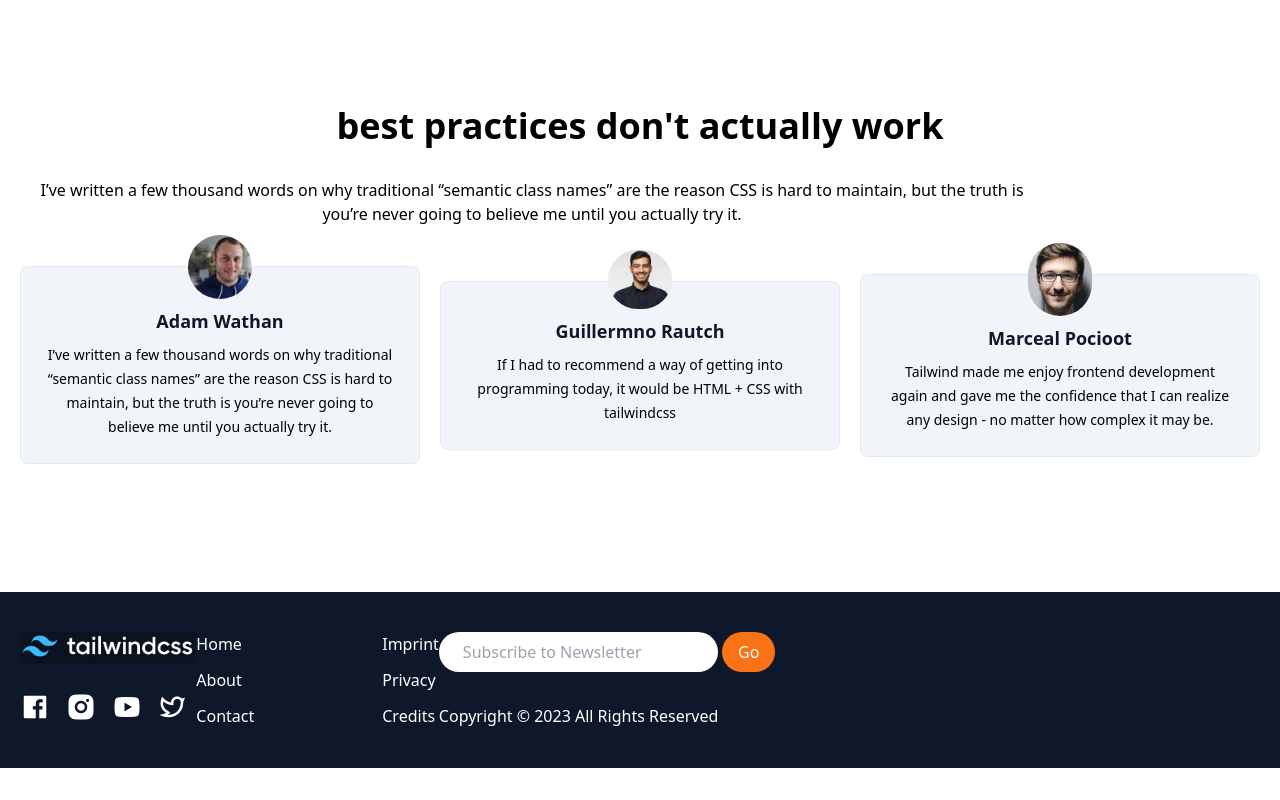
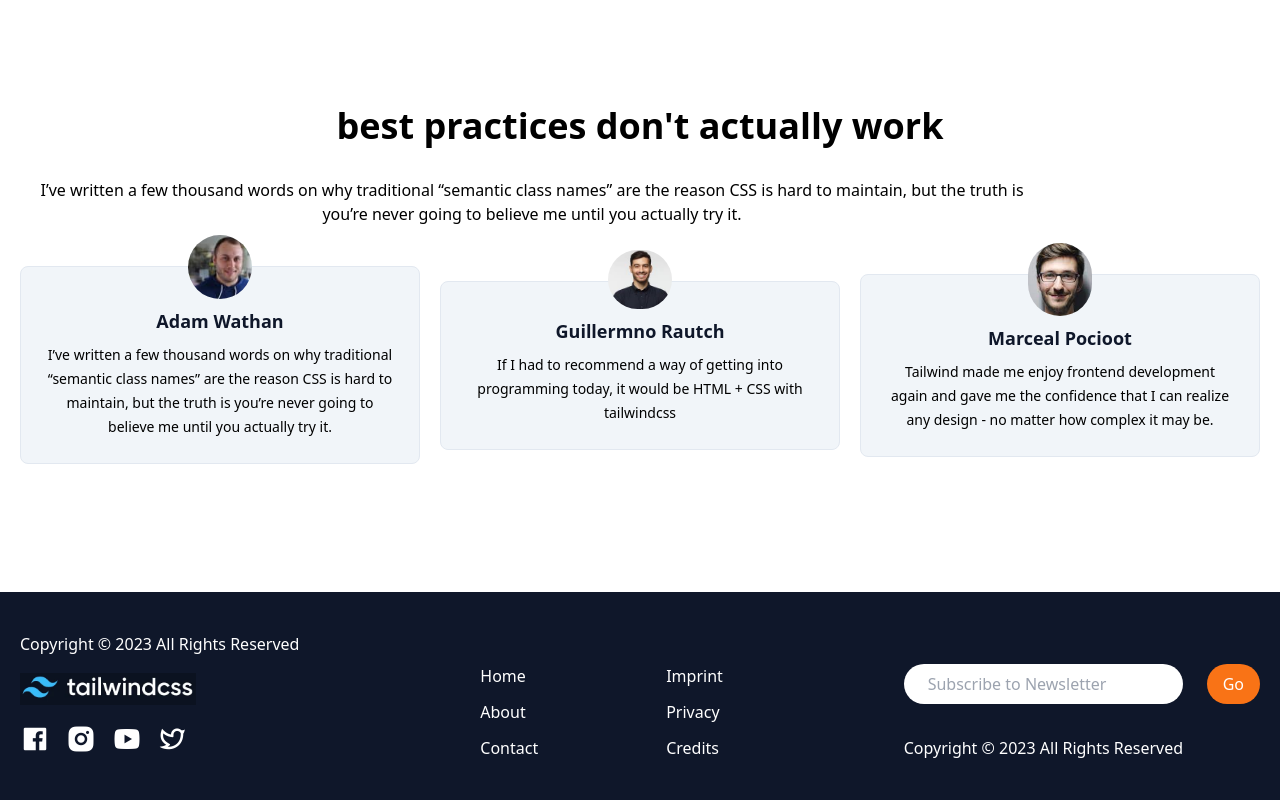
Before and after one commit to ib3241413/Learn_Tailwind_project, a website: page index.html in a window 1280 px wide. Shown: the part 568-1368 px from the top of the page. Before the commit the page ends 1336 px from the top, so only its background shows below. Drawn offline with nearby package versions, Linux system fonts and the light colour scheme.

Commit message:
end the footer

```diff
--- a/index.html
+++ b/index.html
@@ -81,9 +81,14 @@
     </section>
 
     <footer class="bg-slate-900">
-        <div class="container mx-auto flex flex-col md:flex-row text-white px-5 py-10 ">
+        <div class="container mx-auto flex flex-col-reverse text-white px-5 py-10 justify-between space-y-8  md:flex-row md:spacy-y-0 ">
 
             <div class="flex flex-col items-center justify-between space-y-12 md:space-y-2 md:items-start">
+
+                <div class=" text-center  mt-8  md:mt-0">
+                    Copyright &COPY; 2023 All Rights Reserved
+                </div>
+
                 <div>
                     <img src="./dist/images/logo-dark.png" alt="logo" class="h-8">
                 </div>
@@ -96,6 +101,8 @@
                 </div>
 
             </div>
+
+
 
             <div class="flex justify-around space-x-32">
                 <div class="flex flex-col space-y-3">
@@ -113,13 +120,18 @@
             </div>
 
             <div class="flex flex-col justify-between">
+
                 <form action="#">
-                    <input type="text" placeholder="Subscribe to Newsletter" class="flex-1 py-2 px-6 rounded-full">
-                    <button class="bg-orange-500 hover:bg-slate-500 rounded-full px-4 py-2">Go</button>
+                    <div class="flex space-x-6">
+                        <input type="text" placeholder="Subscribe to Newsletter" class="flex-1 py-2 px-6 rounded-full">
+                        <button class="bg-orange-500 hover:bg-slate-500 rounded-full px-4 py-2">Go</button>
+                    </div>
                 </form>
-                <div class="hidden md:block">
+
+                <div class=" hidden md:block">
                     Copyright &COPY; 2023 All Rights Reserved
                 </div>
+
             </div>
 
 
```
Also changed, not shown: dist/style.css.
